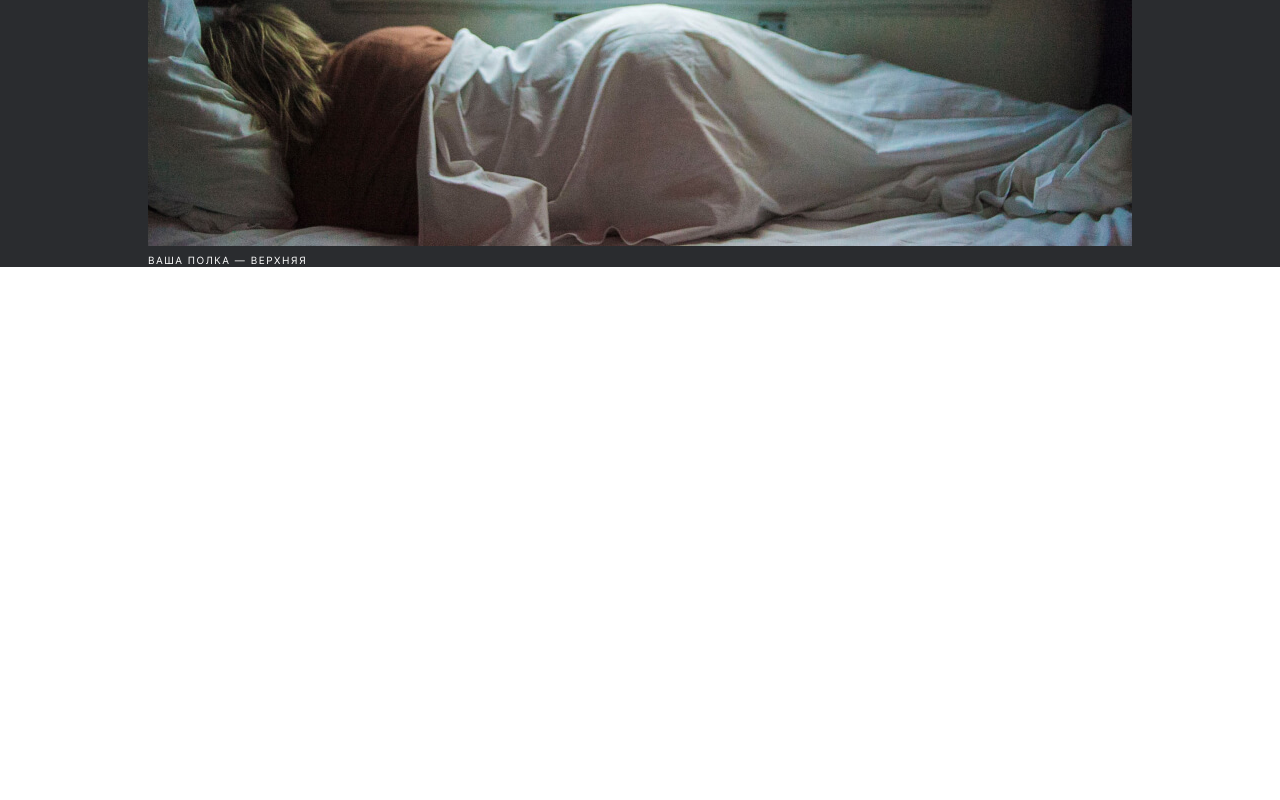
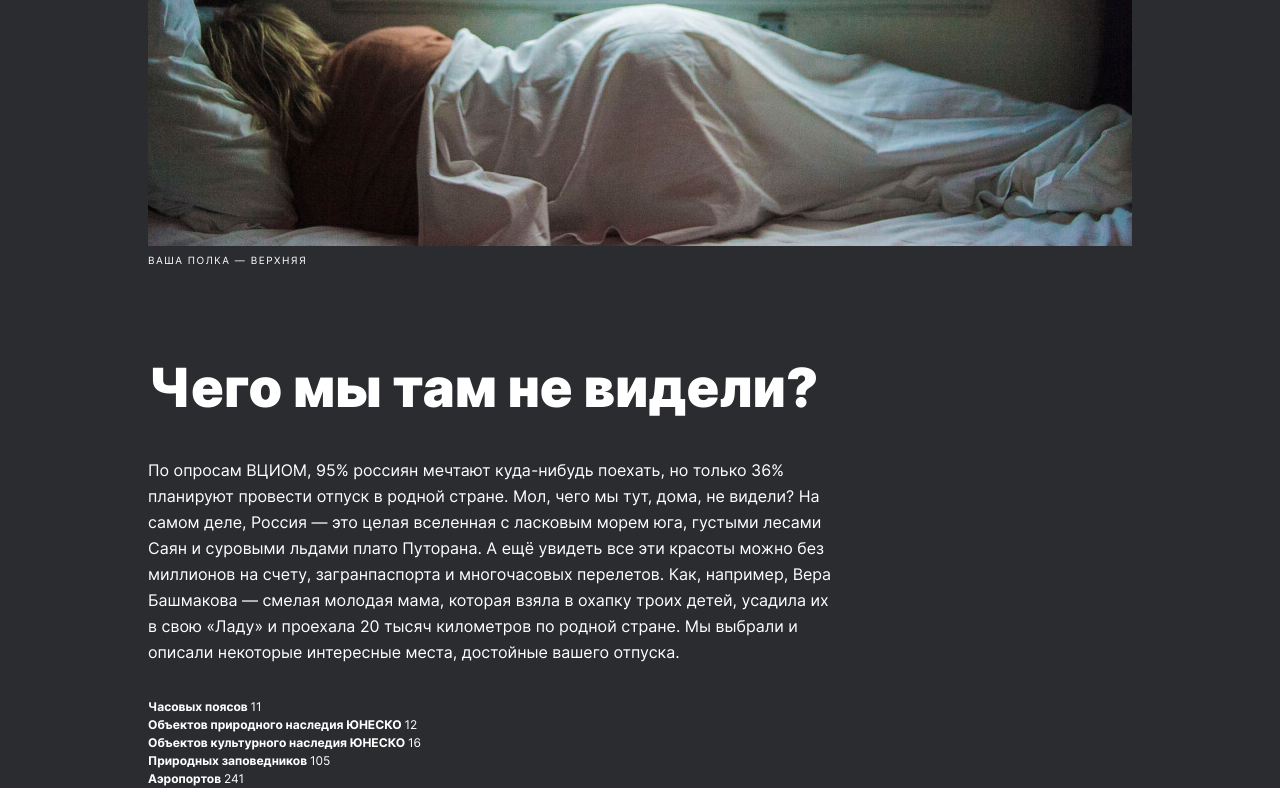
Before and after one commit to sharikadze-d/russian-travel, a plain HTML site: page index.html in a window 1280 px wide. Shown: the part 874-1674 px from the top of the page. Before the commit the page ends 1141 px from the top, so only its background shows below. Drawn offline with Linux system fonts and the light colour scheme.

Commit message:
intro markup + styles (not adaptive)

```diff
--- /dev/null
+++ b/blocks/intro/__list-value/intro__list-value.css
@@ -0,0 +1,3 @@
+.intro__list-value {
+  font-weight: 400;
+}
--- /dev/null
+++ b/blocks/intro/__list/intro__list.css
@@ -0,0 +1,10 @@
+.intro__list {
+  max-width: 690px;
+  padding: 0;
+  margin-top: 33px;
+  font-weight: 700;
+  font-size: 12px;
+  line-height: 18px;
+  color: white;
+  list-style: none;
+}
--- /dev/null
+++ b/blocks/intro/__text/intro__text.css
@@ -0,0 +1,9 @@
+.intro__text {
+  max-width: 690px;
+  margin: 0;
+  margin-top: 40px;
+  font-weight: 400;
+  font-size: 16px;
+  line-height: 163%;
+  color: white;
+}
--- /dev/null
+++ b/blocks/intro/__title/intro__title.css
@@ -0,0 +1,8 @@
+.intro__title {
+  max-width: 690px;
+  margin: 0;
+  font-weight: 900;
+  font-size: 54px;
+  line-height: 58px;
+  color: white;
+}
--- /dev/null
+++ b/blocks/intro/intro.css
@@ -0,0 +1,5 @@
+.intro {
+  width: 76.875%;
+  box-sizing: border-box;
+  padding-top: 92px;
+}
--- a/index.html
+++ b/index.html
@@ -26,6 +26,18 @@
         <img src="./images/lead-route.jpg" alt="Маршрут поездки" class="lead__image">
         <p class="lead__caption">ваша полка — верхняя</p>
       </section>
+
+      <section class="intro page__container">
+        <h2 class="intro__title">Чего мы там не видели?</h2>
+        <p class="intro__text">По&nbsp;опросам ВЦИОМ, 95% россиян мечтают куда-нибудь поехать, но&nbsp;только&nbsp;36% планируют провести отпуск в&nbsp;родной стране. Мол, чего мы&nbsp;тут, дома, не&nbsp;видели?&nbsp;На самом деле, Россия&nbsp;&mdash; это целая вселенная с&nbsp;ласковым морем юга, густыми лесами Саян и&nbsp;суровыми льдами плато Путорана. А&nbsp;ещё увидеть все эти красоты можно без миллионов на&nbsp;счету, загранпаспорта и&nbsp;многочасовых перелетов. Как, например, Вера Башмакова&nbsp;&mdash; смелая молодая мама, которая взяла в&nbsp;охапку троих детей, усадила&nbsp;их в&nbsp;свою &laquo;Ладу&raquo; и&nbsp;проехала 20&nbsp;тысяч километров по&nbsp;родной стране. Мы&nbsp;выбрали&nbsp;и описали некоторые интересные места, достойные вашего отпуска.</p>
+        <ul class="intro__list">
+          <li>Часовых поясов <span class="intro__list-value">11</span></li>
+          <li>Объектов природного наследия ЮНЕСКО <span class="intro__list-value">12</span></li>
+          <li>Объектов культурного наследия ЮНЕСКО <span class="intro__list-value">16</span></li>
+          <li>Природных заповедников <span class="intro__list-value">105</span></li>
+          <li>Аэропортов <span class="intro__list-value">241</span></li>
+        </ul>
+      </section>
     </main>
   </div>
 </body>
--- a/pages/index.css
+++ b/pages/index.css
@@ -21,3 +21,10 @@
 @import url(../blocks/lead/__image-container/lead__image-container.css);
 @import url(../blocks/lead/__image/lead__image.css);
 @import url(../blocks/lead/__caption/lead__caption.css);
+
+/* intro */
+@import url(../blocks/intro/intro.css);
+@import url(../blocks/intro/__title/intro__title.css);
+@import url(../blocks/intro/__text/intro__text.css);
+@import url(../blocks/intro/__list/intro__list.css);
+@import url(../blocks/intro/__list-value/intro__list-value.css);
```
